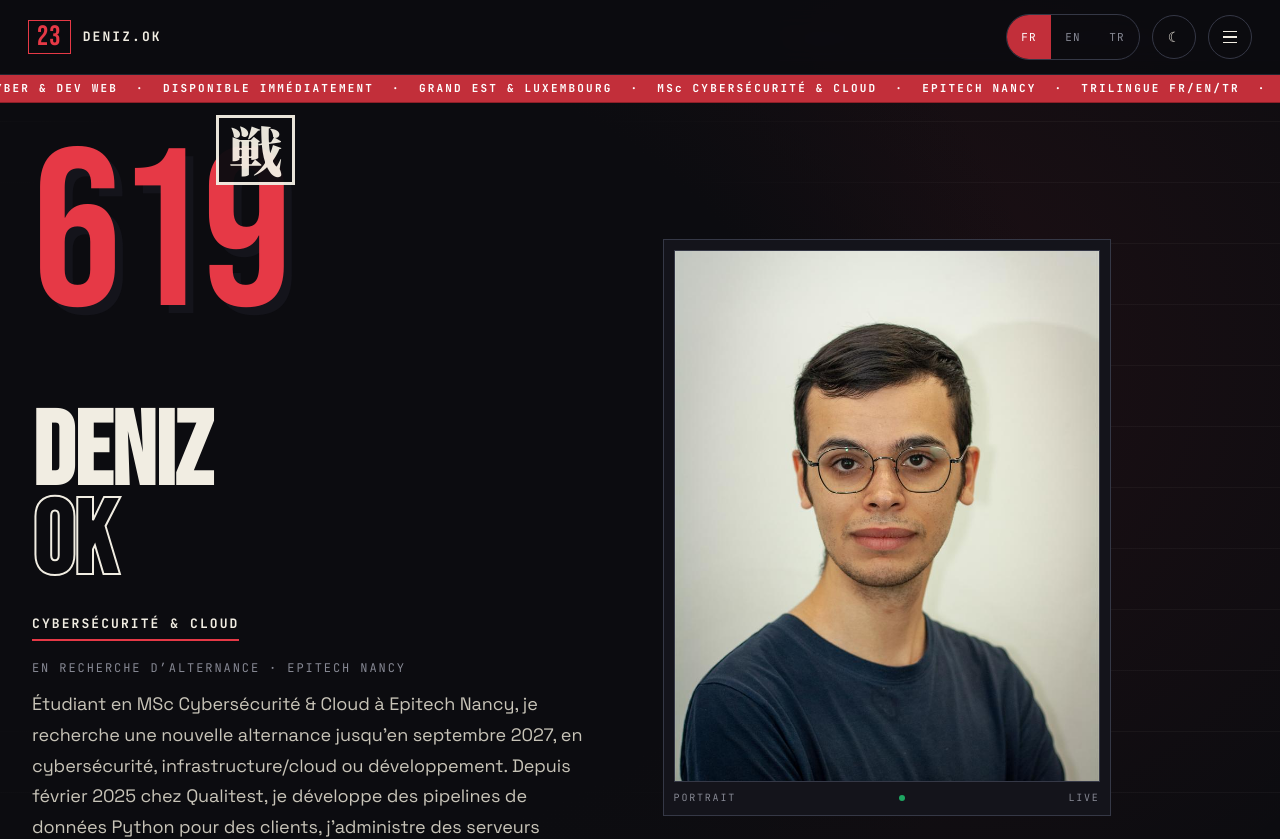
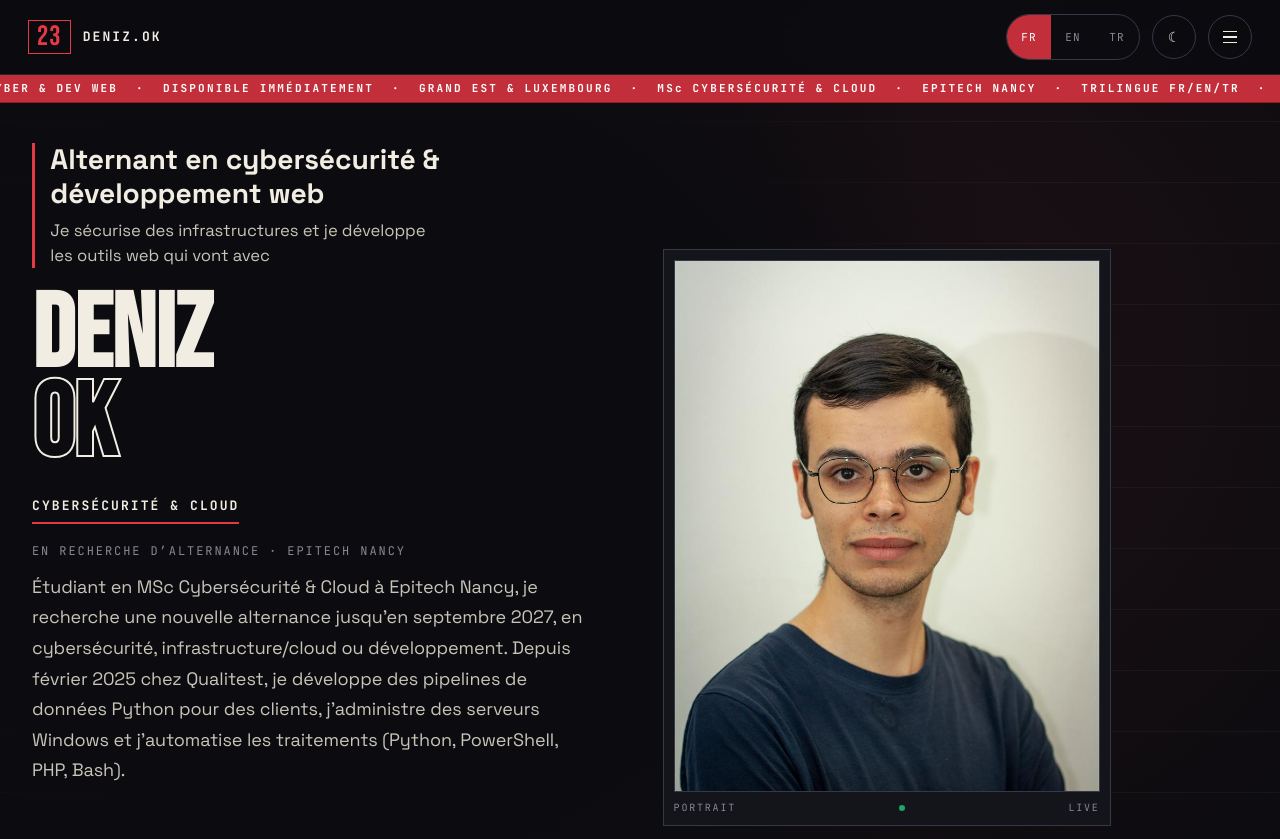
Before and after one commit to Deniz09OK/Portfolio, a Nuxt app: page / in a window 1280 px wide. Shown: the top 839 px of the page. Built offline with nearby package versions, Linux system fonts and the light colour scheme.

Commit message:
feat(hero): ajoute une accroche cybersécurité et dev web
- Accroche et sous-ligne au-dessus du nom, dans les trois langues (champs tagline et taglineSub).
- Le <h1> reste le nom.
- Le 619 et son kanji passent sous la bio, en plus petit : ils restent cliquables, en élément secondaire.

```diff
--- a/assets/css/hero.css
+++ b/assets/css/hero.css
@@ -27,9 +27,10 @@
   align-items: center;
   margin-bottom: clamp(32px, 5vh, 72px);
 }
-.hero-number { grid-column: 1; grid-row: 1; }
+/* The identity block comes first; the 619 sits under it as a secondary easter egg. */
+.hero-id { grid-column: 1; grid-row: 1; }
 .hero-portrait { grid-column: 2; grid-row: 1 / span 2; max-width: 100%; align-self: center; }
-.hero-id { grid-column: 1; grid-row: 2; }
+.hero-number { grid-column: 1; grid-row: 2; }
 @media (max-width: 880px) {
   .hero-stage { grid-template-columns: 1fr; gap: clamp(32px, 5vh, 48px); }
   .hero-number, .hero-id { grid-column: 1; grid-row: auto; }
@@ -45,11 +46,12 @@
 }
 .hero-number-glyph {
   font-family: var(--display);
-  font-size: clamp(100px, min(25vw, 28vh), 500px);
+  font-size: clamp(56px, min(8vw, 9vh), 128px);
   color: var(--accent);
+  opacity: 0.85;
   display: block;
   letter-spacing: -0.02em;
-  text-shadow: 8px 8px 0 var(--bg-panel);
+  text-shadow: 4px 4px 0 var(--bg-panel);
 }
 .hero-number-btn {
   display: block;
@@ -66,16 +68,16 @@
 .hero-kanji-overlay {
   pointer-events: none;
   position: absolute;
-  right: -8px;
-  top: -28px;
+  right: -22px;
+  top: -12px;
   font-family: var(--jp);
   font-weight: 900;
-  font-size: clamp(24px, min(6vw, 6.72vh), 80px);
+  font-size: clamp(14px, min(2.2vw, 2.5vh), 28px);
   color: var(--ink);
-  opacity: 0.96;
+  opacity: 0.9;
   background: var(--bg);
-  border: 3px solid var(--ink);
-  padding: 4px 10px 6px;
+  border: 2px solid var(--ink);
+  padding: 2px 6px 3px;
   line-height: 1;
 }
 
@@ -85,6 +87,31 @@
 }
 @media (max-width: 720px) {
   .hero-id { padding-bottom: 0; }
+}
+.hero-tagline-block {
+  border-left: 3px solid var(--accent);
+  padding-left: clamp(10px, 1.2vw, 16px);
+  margin-bottom: clamp(18px, 3vh, 32px);
+  max-width: 40ch;
+}
+.hero-tagline {
+  font-family: var(--sans);
+  font-weight: 700;
+  font-size: clamp(18px, 2.2vw, 30px);
+  line-height: 1.2;
+  color: var(--ink);
+  overflow-wrap: break-word;
+}
+.hero-tagline-sub {
+  margin-top: 8px;
+  font-size: clamp(14px, 1.3vw, 18px);
+  line-height: 1.5;
+  color: var(--ink-soft);
+  overflow-wrap: break-word;
+}
+@media (max-width: 400px) {
+  .hero-tagline { font-size: 17px; }
+  .hero-tagline-sub { font-size: 13px; }
 }
 .hero-name {
   font-family: var(--display);
--- a/components/HeroCard.vue
+++ b/components/HeroCard.vue
@@ -20,7 +20,22 @@ const cvUrl = computed(() => CV_URLS[lang.value])
   <section class="hero" id="roster">
     <div class="hero-inner">
       <div class="hero-stage">
-        <!-- BIG JERSEY NUMBER -->
+        <!-- TAGLINE + NAME + POSITION -->
+        <div class="hero-id">
+          <div class="hero-tagline-block">
+            <p class="hero-tagline">{{ hero.tagline }}</p>
+            <p class="hero-tagline-sub">{{ hero.taglineSub }}</p>
+          </div>
+          <h1 class="hero-name">
+            <span>{{ hero.name1 }}</span>
+            <span class="hero-name-stroke">{{ hero.name2 }}</span>
+          </h1>
+          <div class="hero-position">{{ hero.position }}</div>
+          <div class="hero-team">{{ hero.team }}</div>
+          <div class="hero-bio">{{ hero.bio }}</div>
+        </div>
+
+        <!-- JERSEY NUMBER: secondary easter egg, after the bio -->
         <div ref="numberRoot" class="hero-number">
           <button
             type="button"
@@ -38,17 +53,6 @@ const cvUrl = computed(() => CV_URLS[lang.value])
               <p v-if="noteOpen" id="heroNumberNote" class="bubble hero-number-note">{{ hero.numberNote }}</p>
             </Transition>
           </div>
-        </div>
-
-        <!-- NAME + POSITION -->
-        <div class="hero-id">
-          <h1 class="hero-name">
-            <span>{{ hero.name1 }}</span>
-            <span class="hero-name-stroke">{{ hero.name2 }}</span>
-          </h1>
-          <div class="hero-position">{{ hero.position }}</div>
-          <div class="hero-team">{{ hero.team }}</div>
-          <div class="hero-bio">{{ hero.bio }}</div>
         </div>
 
         <!-- PORTRAIT -->
--- a/data/portfolio.ts
+++ b/data/portfolio.ts
@@ -9,6 +9,8 @@ export const portfolio: Portfolio = {
     seoDescription: "Deniz OK — MSc Cybersécurité & Cloud à Epitech Nancy. En recherche d'une alternance jusqu'en 09/2027 (cybersécurité, infrastructure/cloud).",
 
     hero: {
+      tagline: "Alternant en cybersécurité & développement web",
+      taglineSub: "Je sécurise des infrastructures et je développe les outils web qui vont avec",
       number: "619",
       numberNote: "Clin d’œil au 619, la prise de finish de Rey Mysterio et de Dominik Mysterio.",
       luckyNote: "Mon chiffre porte-bonheur : 23",
@@ -171,6 +173,8 @@ export const portfolio: Portfolio = {
     ticker: ["CYBER & WEB DEV APPRENTICESHIP", "·", "AVAILABLE NOW", "·", "GRAND EST & LUXEMBOURG", "·", "MSc CYBERSECURITY & CLOUD", "·", "EPITECH NANCY", "·", "TRILINGUAL FR/EN/TR", "·", "OPEN TO WORK", "·", "LIVE", "·", "PORTFOLIO 2026", "·"],
     seoDescription: "Deniz OK — MSc Cybersecurity & Cloud at Epitech Nancy. Currently seeking a work-study placement until 09/2027 (cybersecurity, infrastructure/cloud).",
     hero: {
+      tagline: "Cybersecurity & web development apprentice",
+      taglineSub: "I secure infrastructure and build the web tools that go with it",
       number: "619",
       numberNote: "A nod to the 619, the finishing move of Rey Mysterio and Dominik Mysterio.",
       luckyNote: "My lucky number: 23",
@@ -320,6 +324,8 @@ export const portfolio: Portfolio = {
     ticker: ["SİBER & WEB GELİŞTİRME DÖNÜŞÜMLÜ EĞİTİM", "·", "HEMEN MÜSAİT", "·", "GRAND EST & LÜKSEMBURG", "·", "MSc SİBER GÜVENLİK & BULUT", "·", "EPITECH NANCY", "·", "ÜÇ DİLLİ FR/EN/TR", "·", "YENİ FIRSATLARA AÇIĞIM", "·", "CANLI", "·", "PORTFOLYO 2026", "·"],
     seoDescription: "Deniz OK — Epitech Nancy'de MSc Siber Güvenlik & Bulut öğrencisi. 09/2027'ye kadar bir dönüşümlü eğitim arıyor (siber güvenlik, altyapı/bulut).",
     hero: {
+      tagline: "Siber güvenlik & web geliştirme · dönüşümlü eğitim öğrencisi",
+      taglineSub: "Altyapıları güvence altına alıyor, bunlar için web araçları geliştiriyorum.",
       number: "619",
       numberNote: "Rey Mysterio ve Dominik Mysterio’nun bitiriş hamlesi 619’a bir selam.",
       luckyNote: "Şans sayım: 23",
--- a/types/portfolio.ts
+++ b/types/portfolio.ts
@@ -32,6 +32,10 @@ export interface HeroTale {
 }
 
 export interface HeroContent {
+  /** Main hook shown above the name: who I am and what I look for, readable in a few seconds. */
+  tagline: string
+  /** One-line follow-up under the tagline: what I actually do. */
+  taglineSub: string
   number: string
   /** Caption shown under the big number (the 619 wink). */
   numberNote: string
```
